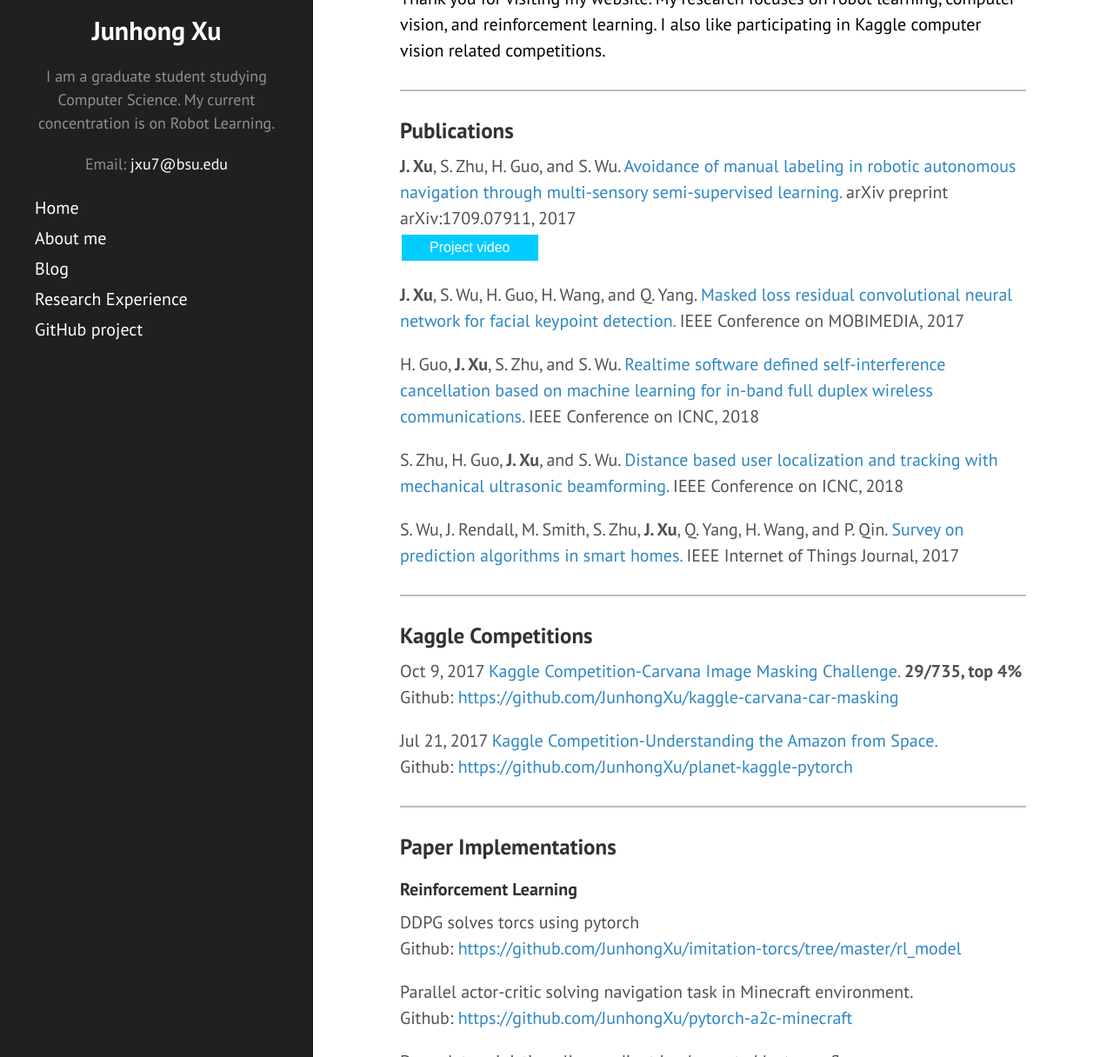
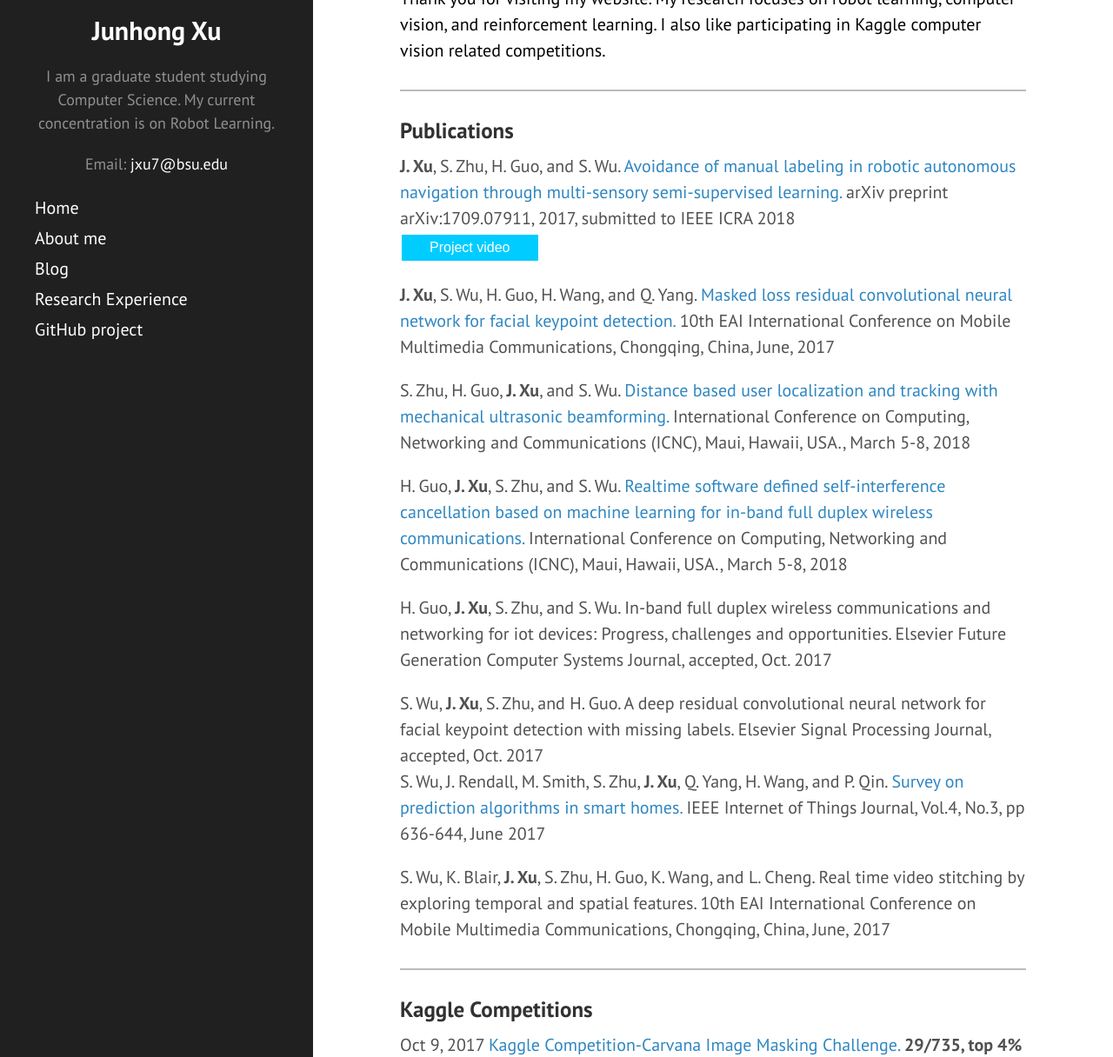
Before and after one commit to JunhongXu/JunhongXu.github.io, a Jekyll site: the page built from index.html, in a window 1280 px wide and 1400 px high, cut to the strip 184-1400 px from the top of the window. Shown: the whole strip at 87% size. Built offline with Jekyll 4.4.1, drawn with Linux system fonts in a browser that asks for light colours; the list of posts is cut into pages by our own code; some of the changed text lies outside the part shown.

```diff
--- a/index.html
+++ b/index.html
@@ -25,7 +25,8 @@ title: Home
             <p>
                 <b>J. Xu</b>, S. Zhu, H. Guo, and S. Wu. <a href="https://arxiv.org/abs/1709.07911">
                 Avoidance of manual labeling in robotic autonomous navigation
-                through multi-sensory semi-supervised learning.</a> arXiv preprint arXiv:1709.07911, 2017
+                through multi-sensory semi-supervised learning.</a> arXiv preprint arXiv:1709.07911, 2017, submitted
+                to IEEE ICRA 2018
                 <br>
                 <button class="button" onclick="window.location=href='https://www.youtube.com/watch?v=BvOjQcOTBvU'">
                     Project video
@@ -35,13 +36,8 @@ title: Home
                 <b>J. Xu</b>, S. Wu, H. Guo, H. Wang, and Q. Yang.
                 <a href="{{ site.baseurl}}/papers/Facial Keypoint Recognition.pdf">
                  Masked loss residual convolutional neural network for facial keypoint detection.
-                </a> IEEE Conference on MOBIMEDIA, 2017
-            </p>
-            <p>
-                H. Guo, <b>J. Xu</b>, S. Zhu, and S. Wu.  <a href="{{ site.baseurl}}/papers/full_duplex.pdf">
-                Realtime software defined self-interference cancellation based
-                on machine learning for in-band full duplex wireless communications.</a> IEEE Conference on ICNC, 2018
-
+                </a> 10th EAI International Conference on Mobile Multimedia Communications,
+                Chongqing, China, June, 2017
             </p>
             <p>
                 S. Zhu, H. Guo, <b>J. Xu</b>, and S. Wu.
@@ -49,14 +45,34 @@ title: Home
                     Distance based user localization and tracking with mechanical
                     ultrasonic beamforming.
                 </a>
-                IEEE Conference on ICNC, 2018
+                International Conference on Computing, Networking and Communications
+                (ICNC), Maui, Hawaii, USA., March 5-8, 2018
             </p>
             <p>
-                    S. Wu, J. Rendall, M. Smith, S. Zhu, <b>J. Xu</b>, Q. Yang, H. Wang, and P. Qin.
+                H. Guo, <b>J. Xu</b>, S. Zhu, and S. Wu.  <a href="{{ site.baseurl}}/papers/full_duplex.pdf">
+                Realtime software defined self-interference cancellation based
+                on machine learning for in-band full duplex wireless communications.</a>
+                International Conference on Computing, Networking and Communications (ICNC),
+                Maui, Hawaii, USA., March 5-8, 2018
+            </p>
+            <p>
+              H. Guo, <b>J. Xu</b>, S. Zhu, and S. Wu. In-band full duplex wireless communications and networking for
+              iot devices: Progress, challenges and opportunities. Elsevier Future Generation Computer Systems
+              Journal, accepted, Oct. 2017
+            </p>
+              S. Wu, <b>J. Xu</b>, S. Zhu, and H. Guo. A deep residual convolutional neural network for facial keypoint
+              detection with missing labels. Elsevier Signal Processing Journal, accepted, Oct. 2017
+            <p>
+                S. Wu, J. Rendall, M. Smith, S. Zhu, <b>J. Xu</b>, Q. Yang, H. Wang, and P. Qin.
                 <a href="http://ieeexplore.ieee.org/stamp/stamp.jsp?arnumber=7851022">
                     Survey on prediction
                     algorithms in smart homes.
-                </a>IEEE Internet of Things Journal, 2017
+                </a>IEEE Internet of Things Journal, Vol.4, No.3, pp 636-644, June 2017
+            </p>
+            <p>
+              S. Wu, K. Blair, <b>J. Xu</b>, S. Zhu, H. Guo, K. Wang, and L. Cheng. Real time video stitching by
+              exploring temporal and spatial features. 10th EAI International Conference on Mobile Multimedia
+              Communications, Chongqing, China, June, 2017
             </p>
     </div>
 
@@ -83,6 +99,13 @@ title: Home
         <h3> Paper Implementations </h3>
 
         <h4>Reinforcement Learning</h4>
+            <p>
+              Proximal Policy Optimization to play Torcs and OpenAI gym envs
+              <br>
+              Github: <a href="https://github.com/JunhongXu/ppo-pytorch">https://github.com/JunhongXu/ppo-pytorch</a>
+                <br>
+              Blog: <a href="{{ site.baseurl }}/Proximal-Policy-Optimization">Use proximal policy optimization to play BipedalWalker and Torcs</a>
+            </p>
             <p>
                 DDPG solves torcs using pytorch
                 <br>
```
Also changed, not shown: _posts/2017-11-22-Proximal-Policy-Optimization.html (+7 -5 lines).
